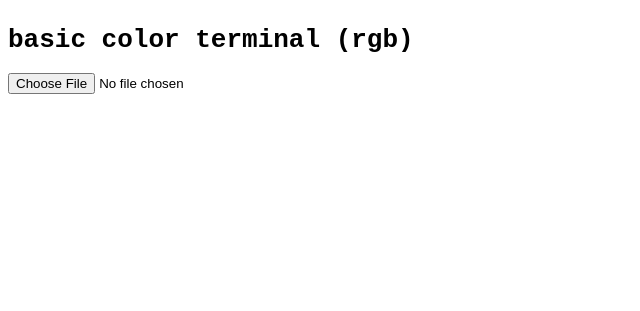
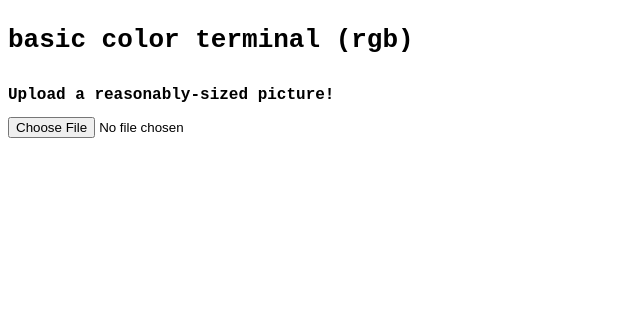
Before and after one commit to jennazee/huemanities, a website: page basiccolorterminal.html in a window 1280 px wide. Shown: the whole page, without its empty margins (0-640 px from the left). Drawn offline with Linux system fonts and the light colour scheme.

Commit message:
page can have a little instruction, as a treat

```diff
--- a/basiccolorterminal.html
+++ b/basiccolorterminal.html
@@ -15,6 +15,7 @@
     </header>
 
     <div class="Content">
+      <h2>Upload a reasonably-sized picture!</h2>
       <input type="file" name="photo" class="Uploader" />
       <div class="Error Hidden">
         <h2>Hi. Um. Sorry. This is awkward.</h2>
```
